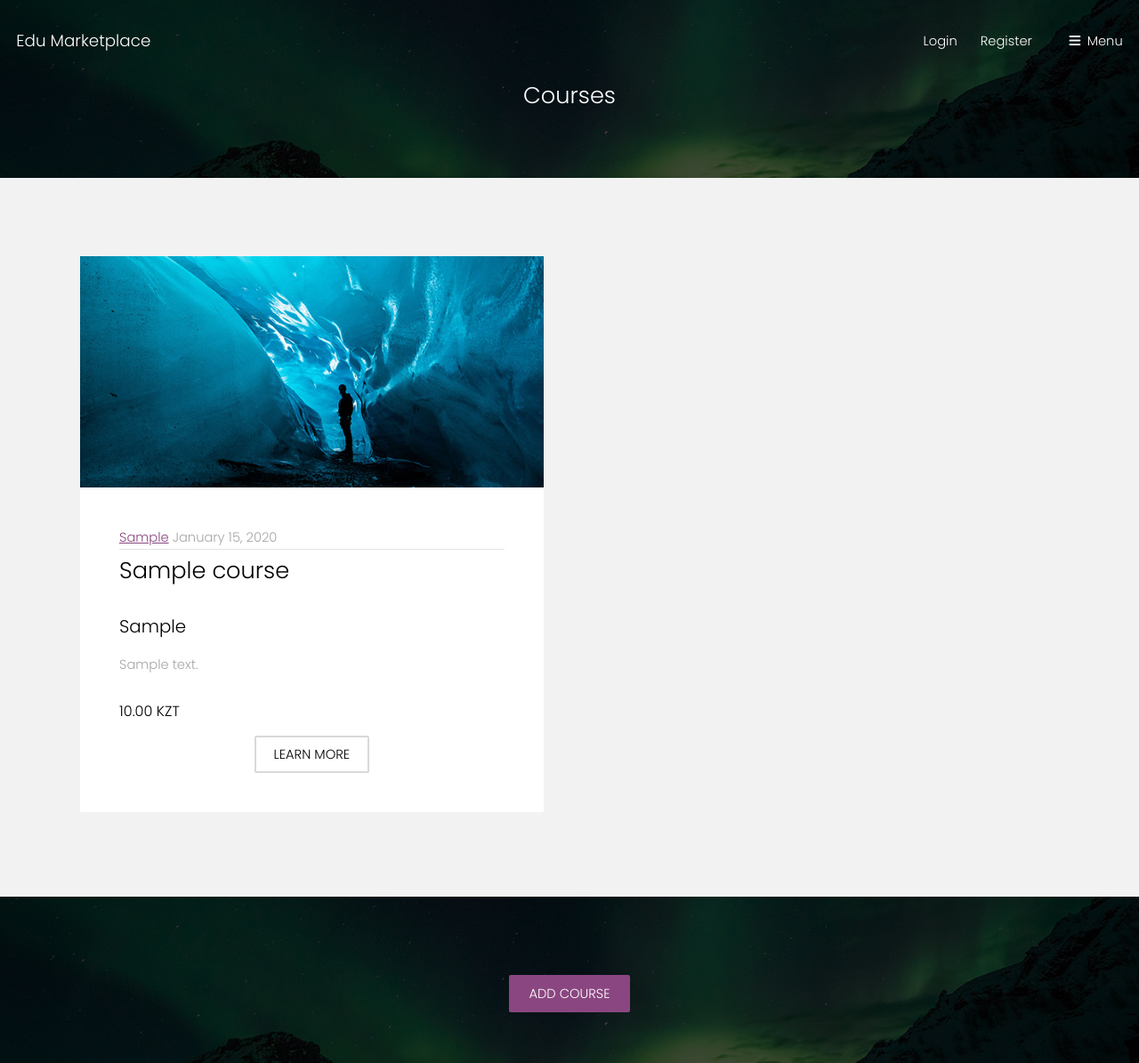
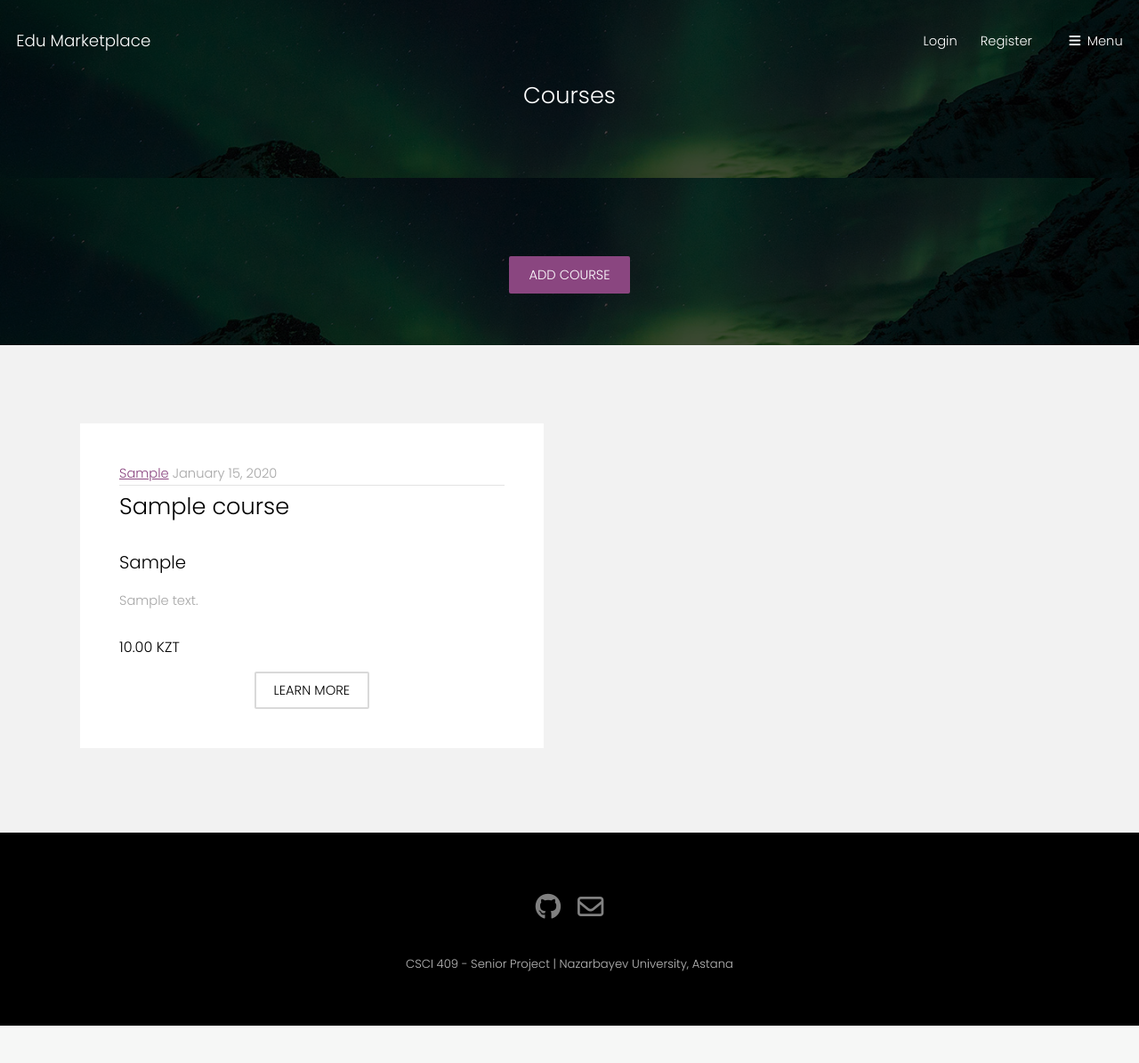
Before and after one commit to rhcu/Edu-MarketPlace-Extended, a Django app: page /courses/ in a window 1280 px wide. Shown: the top 1195 px of the page at 89% size. After the commit the page ends 1153 px from the top, so only its background shows below. Run offline with Django 3.2, Linux system fonts and the light colour scheme; tables that the repository leaves empty hold one stand-in row (values such as "Sample post"); some libraries are stand-ins or nearby versions.

Commit message:
Fix courses page

```diff
--- a/marketplace/courses/templates/courses.html
+++ b/marketplace/courses/templates/courses.html
@@ -11,6 +11,13 @@
         </header>
     </div>
 </section>
+<section id="one" class="wrapper style3">
+    <div class="inner">
+        <header class="align-center">
+            <a class="button special" href="/courses/add_courses">Add course</a>
+        </header>
+    </div>
+</section>
 {% if courses %}
     <section id="two" class="wrapper style2">
         <div class="inner">
@@ -18,9 +25,6 @@
                 {% for course in courses %}
                     <div>
                         <div class="box">
-                            <div class="image fit">
-                                <img src="{% static 'images/pic02.jpg'%}" alt="" />
-                            </div>
                             <div class="content">
                                 <div class="article-metadata">
                                     <a class="mr-2" href="#">{{ course.owner.first_name }}</a>
@@ -51,13 +55,6 @@
         </div>
     </section>
 {% endif %}
-<section id="one" class="wrapper style3">
-    <div class="inner">
-        <header class="align-center">
-            <a class="button special" href="/courses/add_courses">Add course</a>
-        </header>
-    </div>
-</section>
 {% include "footer.html" %}
 </body>
 </html>
```
